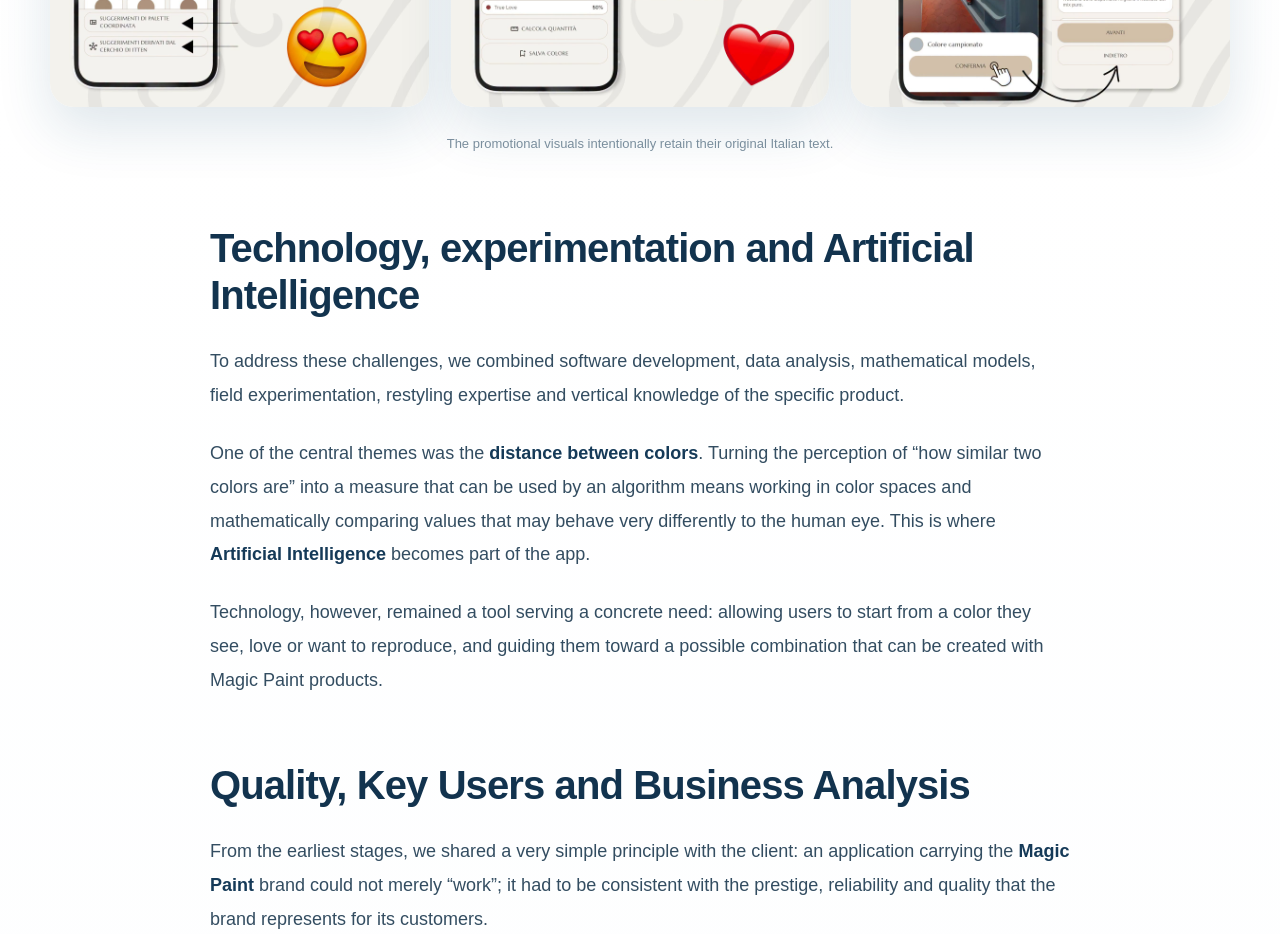
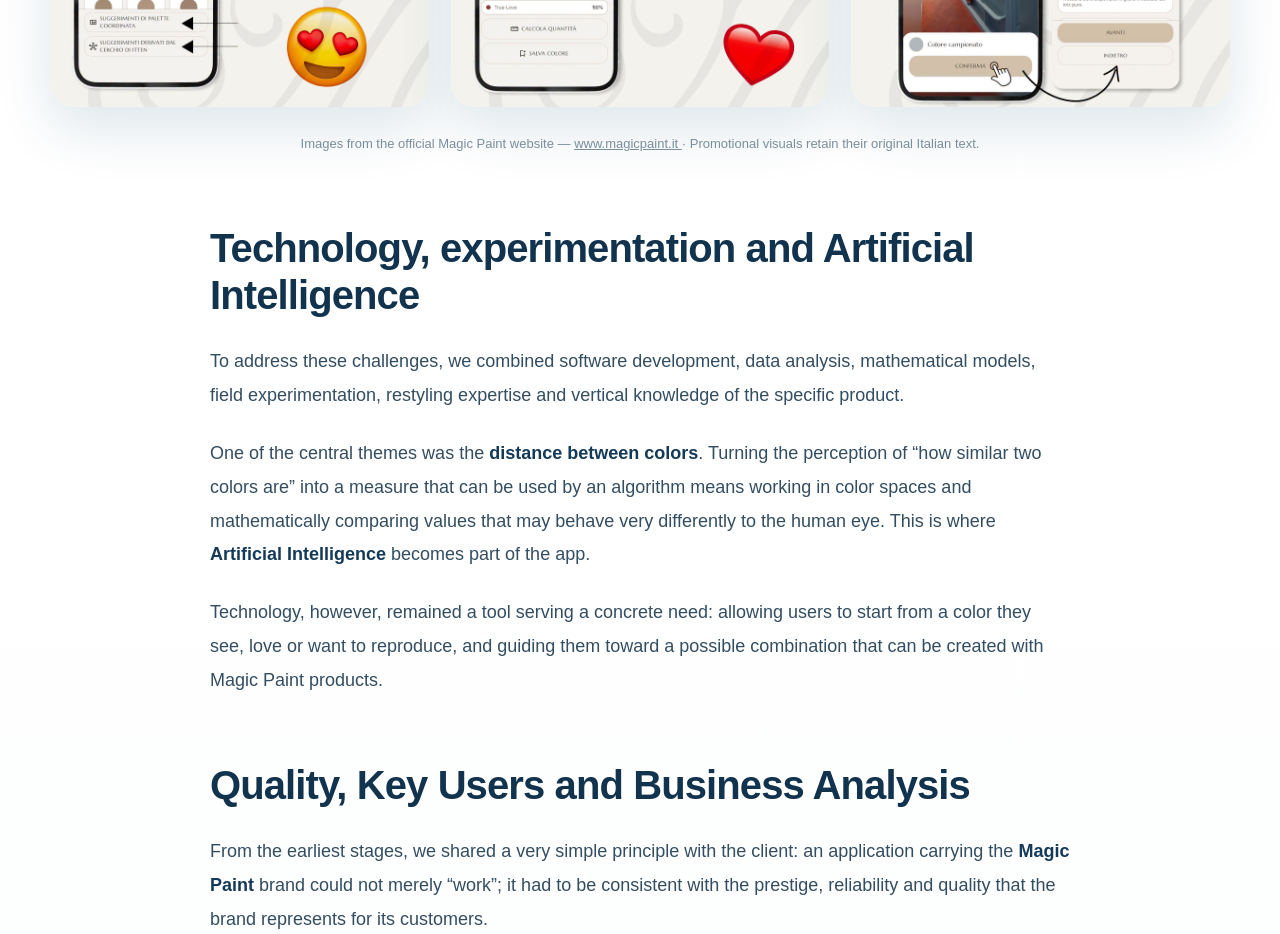
Before and after one commit to andreatrinca/zephyros-studio-site, a plain HTML site: page success-stories/magic-paint/index.html in a window 1280 px wide. Shown: the part 3120-4054 px from the top of the page. Drawn offline with Linux system fonts and the light colour scheme.

Commit message:
Add Magic Paint image attribution

```diff
--- a/success-stories/magic-paint/index.html
+++ b/success-stories/magic-paint/index.html
@@ -62,7 +62,13 @@
       <figure><img src="../../images/success-stories/magic-paint/crea-colore.jpg" alt="Magic Paint App color creation feature"></figure>
       <figure><img src="../../images/success-stories/magic-paint/trova-colore.jpg" alt="Magic Paint App color finder feature"></figure>
     </section>
-    <p class="gallery-note">The promotional visuals intentionally retain their original Italian text.</p>
+    <p class="gallery-note">
+  Images from the official Magic Paint website —
+  <a href="https://www.magicpaint.it/" target="_blank" rel="noopener noreferrer">
+    www.magicpaint.it
+  </a>
+  · Promotional visuals retain their original Italian text.
+</p>
 
     <div class="article-layout">
       <section class="article-section">
```
Also changed, not shown: it/success-stories/magic-paint/index.html (+7 -0 lines).
